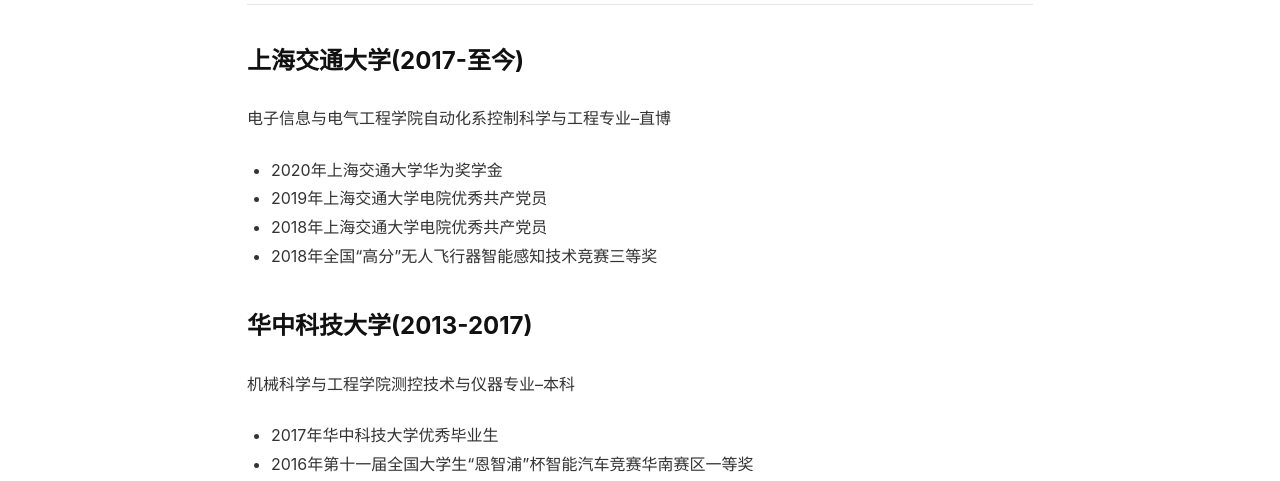
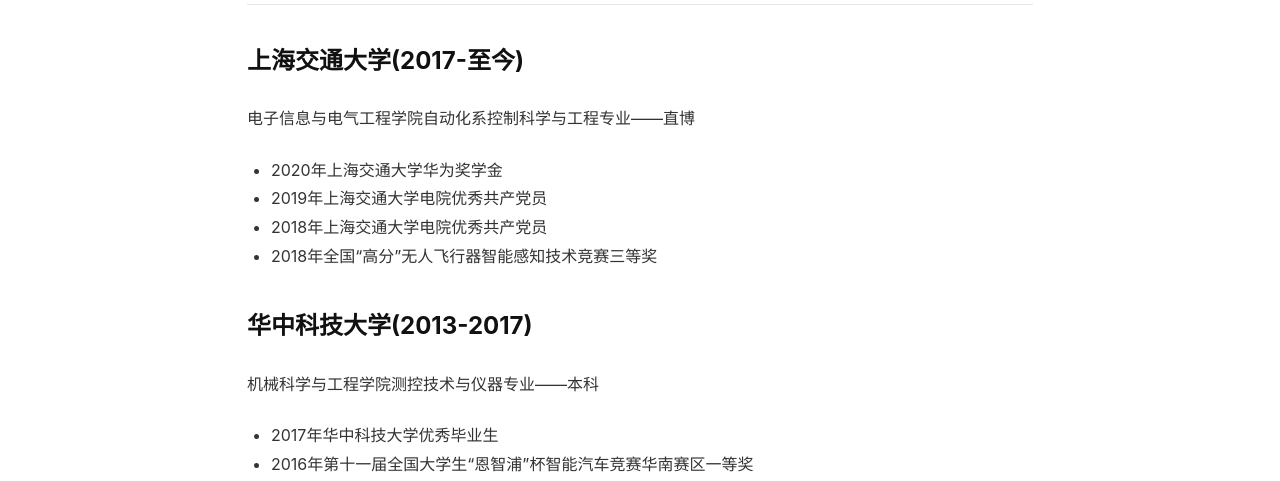
Before and after one commit to MingkangXiong/MingkangXiong.github.io, a Jekyll site: the page built from about.md, in a window 1280 px wide. Shown: the part 252-733 px from the top of the page. Built offline with Jekyll 4.4.1, drawn with Linux system fonts in a browser that asks for light colours; nearby versions of some CDN libraries.

```diff
--- a/about.md
+++ b/about.md
@@ -7,7 +7,7 @@ title: 关于我
 
 ### 上海交通大学(2017-至今)
 
-电子信息与电气工程学院自动化系控制科学与工程专业--直博
+电子信息与电气工程学院自动化系控制科学与工程专业——直博
 
 - 2020年上海交通大学华为奖学金
 
@@ -19,7 +19,7 @@ title: 关于我
 
 ### 华中科技大学(2013-2017)
 
-机械科学与工程学院测控技术与仪器专业--本科
+机械科学与工程学院测控技术与仪器专业——本科
 
 - 2017年华中科技大学优秀毕业生
 
```
